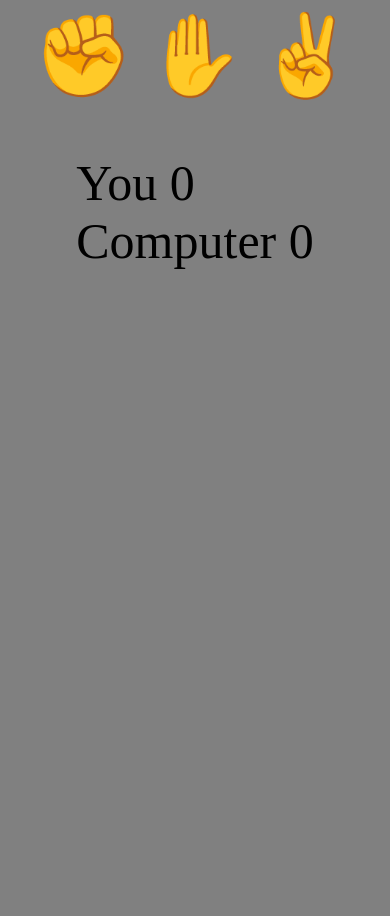
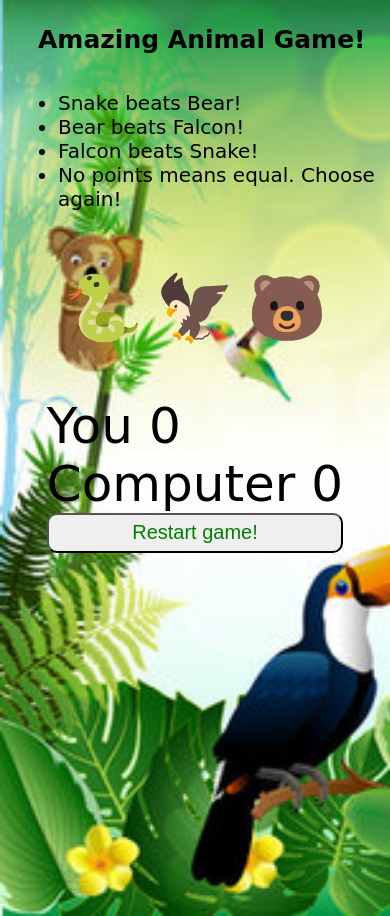
Before and after one commit to Peterlar/RockPaperScissors-, a plain HTML site: page index.html in a window 390 px wide. Before the commit the page ends 844 px from the top, so only its background shows below. Drawn offline with Linux system fonts and the light colour scheme; a web font is replaced by a local one.

Commit message:
Added responsive

```diff
--- a/assets/css/style.css
+++ b/assets/css/style.css
@@ -1,11 +1,31 @@
+@import url('https://fonts.googleapis.com/css2?family=Orelega+One&display=swap');
+
 body {
-    background-color: grey;
+    background-image: url(/assets/images/animate\ animals.jpg);
+    background-repeat: no-repeat;
+    background-size: cover;
+    height: 700px;
 
 }
+
+.title {
+    display: flex;
+    justify-content: center;
+    font-family: 'Orelega One', cursive;
+}
+
+.rules {
+    display: flex;
+    justify-content: center;
+    font-size: 20px;
+    font-family: 'Orelega One', cursive;
+}
+
 /** Emoji sections */
 .selections {
     display: flex;
     justify-content: center;
+    padding: 30px;
 }
 
 .selection {
@@ -15,6 +35,7 @@ body {
     cursor: pointer;
     font-size: 5rem;
     transition: 100ms;
+
 }
 
 /* hover emoji*/
@@ -27,5 +48,90 @@ body {
     display: grid;
     justify-content: center;
     font-size: 50px;
-    padding-top: 50px;
+    border: 10px;
+    box-sizing: border-box;
+    font-family: 'Orelega One', cursive;
 }
+
+.restart {
+    color: green;
+    height: 40px;
+    font-size: 20px;
+    border-color: black;
+    border-radius: 10px;
+    box-shadow: 0 8px 16px 0 rgba(0,0,0,0.2),
+}
+
+/* Media queries */
+
+/* For larger to medium screens size from 1200px wide and down */
+@media screen and (max-width: 1200px) {
+    .selection {
+        padding-top: 10px;
+        width: auto;
+        justify-content: center;
+        clear: left;
+        font-size: 8rem;
+    }
+
+
+
+}
+
+/* For medium screen sizes from 950px wide and down */
+@media screen and (max-width: 950px) {
+    .title {
+        font-size: 50px;
+        display: flex;
+        justify-content: center;
+    }
+
+    .rules {
+        font-size: 40px;
+        float: left;
+        padding-left: 120px;
+    }
+    .selection {
+        padding-top: 10px;
+        width: auto;
+        justify-content: center;
+        clear: left;
+        font-size: 8rem;
+    }
+    .results {
+        padding-top: 20px;
+        font-size: 50px;
+    }
+    body {
+        height: 1600px;
+    }
+
+}
+
+/* For medium screen sizes from 480px wide and down */
+@media screen and (max-width: 480px) {
+    .title {
+        font-size: 25px;
+        float: left;
+        padding-left: 30px;
+    }
+    .rules {
+        font-size: 20px;
+        float: left;
+        padding-left: 10px;
+    }
+    .selection {
+        padding-top: 10px;
+        width: auto;
+        justify-content: center;
+        clear: left;
+        font-size: 4rem;
+    }
+    .results{
+        padding-top: 20px;
+    }
+    body{
+        height: 900px;
+    }
+
+}
--- a/assets/js/script.js
+++ b/assets/js/script.js
@@ -1,56 +1,61 @@
-// Wait for the DOM to finish loading before running the game
-// Get the button elements and add event listeners to them
-
-const selections = [
-    {
-        name: 'rock',
-        emoji: '✊',
-        beats: 'scissors'
-    },
-    {
-        name: 'paper',
-        emoji: '✋',
-        beats: 'rock'
-    },
-    {
-        name: 'scissors',
-        emoji: '✌️',
-        beats: 'paper'
-    },
-
+const selectionButtons = document.querySelectorAll('[data-selection]')
+const finalColumn = document.querySelector('[data-final-column]')
+const computerScoreSpan = document.querySelector('[data-computer-score]')
+const yourScoreSpan = document.querySelector('[data-your-score]')
+const SELECTIONS = [
+  {
+    name: 'snake',
+    emoji: '🐍',
+    beats: 'bear'
+  },
+  {
+    name: 'bear',
+    emoji: '🐻 ',
+    beats: 'falcon'
+  },
+  {
+    name: 'falcon',
+    emoji: '🦅',
+    beats: 'snake'
+  }
 ]
 
+selectionButtons.forEach(selectionButton => {
+  selectionButton.addEventListener('click', e => {
+    const selectionName = selectionButton.dataset.selection
+    const selection = SELECTIONS.find(selection => selection.name === selectionName)
+    makeSelection(selection)
+  })
+})
 
+function makeSelection(selection) {
+  const computerSelection = randomSelection()
+  const yourWinner = isWinner(selection, computerSelection)
+  const computerWinner = isWinner(computerSelection, selection)
 
+  addSelectionResult(computerSelection, computerWinner)
+  addSelectionResult(selection, yourWinner)
 
-document.addEventListener("DOMContentLoaded", function() {
-    let buttons = document.getElementsByTagName("button");
-
-    for (let button of buttons) {
-        button.addEventListener("click", function() {
-            if (this.getAttribute("data-type") === "Rock") {
-                alert("You clicked Rock!");
-            } else {
-                let gameType = this.getAttribute("data-type");
-                alert(`You clicked ${gameType}!`);
-                rungame(gameType);
-            }
-        });
-    }
-});
-
-function rungame(gameType) {
-
+  if (yourWinner) incrementScore(yourScoreSpan)
+  if (computerWinner) incrementScore(computerScoreSpan)
 }
 
-function checkanswer() {
-
+function incrementScore(scoreSpan) {
+  scoreSpan.innerText = parseInt(scoreSpan.innerText) + 1
 }
 
-function calculatescore() {
-
+function addSelectionResult(selection, winner) {
+  const div = document.createElement('div')
+  div.classList.add('result-selection')
+  if (winner) div.classList.add('winner')
+  finalColumn.after(div)
 }
 
-function incrementscore() {
+function isWinner(selection, opponentSelection) {
+  return selection.beats === opponentSelection.name
+}
 
+function randomSelection() {
+  const randomIndex = Math.floor(Math.random() * SELECTIONS.length)
+  return SELECTIONS[randomIndex]
 }
--- a/index.html
+++ b/index.html
@@ -2,25 +2,36 @@
 <html lang="en">
 <head>
   <meta charset="UTF-8">
-    <meta http-equiv="X-UA-Compatible" content="IE=edge">
   <meta name="viewport" content="width=device-width, initial-scale=1.0">
-    <title>Document</title>
-    <link rel="stylesheet" href="assets/css/style.css">
+  <meta http-equiv="X-UA-Compatible" content="ie=edge">
+  <title>Animal game</title>
+  <link rel="stylesheet" href="/assets/css/style.css">
 </head>
 <body>
+  <h1 class="title">Amazing Animal Game!</h1>
+   <div class="rules">
+     <ul>
+       <li>Snake beats Bear!</li>
+       <li>Bear beats Falcon!</li>
+       <li>Falcon beats Snake!</li>
+       <li>No points means equal. Choose again!</li>
+     </ul>
+   </div>
   <div class="selections">
-        <button class="selection" data-type="Rock">✊</button>
-        <button class="selection" data-type="Paper">✋</button>
-        <button class="selection" data-type="Scissor">✌️</button>
+    <button class="selection" data-selection="snake">🐍</button>
+    <button class="selection" data-selection="falcon">🦅</button>
+    <button class="selection" data-selection="bear">🐻</button>
   </div>
   <div class="results">
     <div>
       You
-            <span class="results-score">0</span>
+      <span class="result-score" data-your-score>0</span>
     </div>
-        <div>Computer
-            <span class="results-score">0</span>
+    <div data-final-column>
+      Computer
+      <span class="result-score" data-computer-score>0</span>
     </div>
+    <button class="restart" onClick="window.location.reload();">Restart game!</button>
   </div>
   <script src="assets/js/script.js"></script>
 </body>
```
Also changed, not shown: assets/images/512x512bb.jpg (deleted), assets/images/animate animals.jpg (added). Lines whose indentation alone changed are shown as unchanged.
